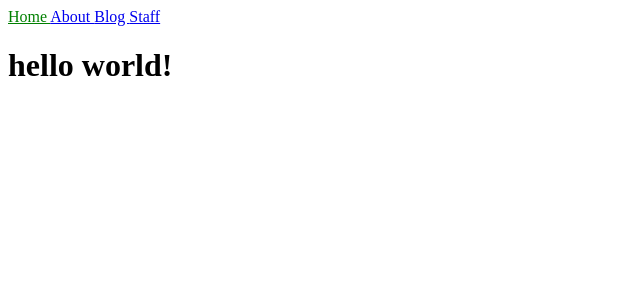
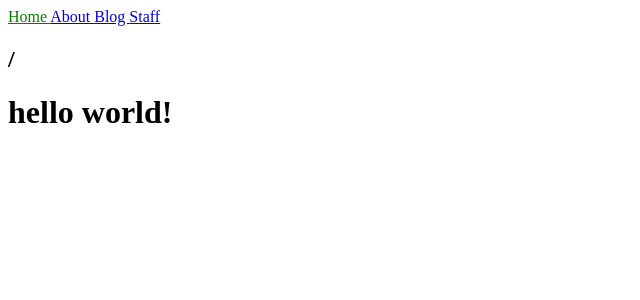
Before and after one commit to ssommerit/test-gh-pages, a Jekyll site: the page built from docs/index.html, in a window 1280 px wide. Shown: the top 300 px of the page, without its empty margins (0-640 px from the left). Built offline with Jekyll 4.4.1, drawn with Linux system fonts in a browser that asks for light colours.

Commit message:
adding page url to navigation for troubleshooting live environment

```diff
--- a/docs/_includes/navigation.html
+++ b/docs/_includes/navigation.html
@@ -4,4 +4,5 @@
                 {{ item.name }}
             </a>
     {% endfor %}
+    <h2>{{ page.url }}</h2>
 </nav>
```
